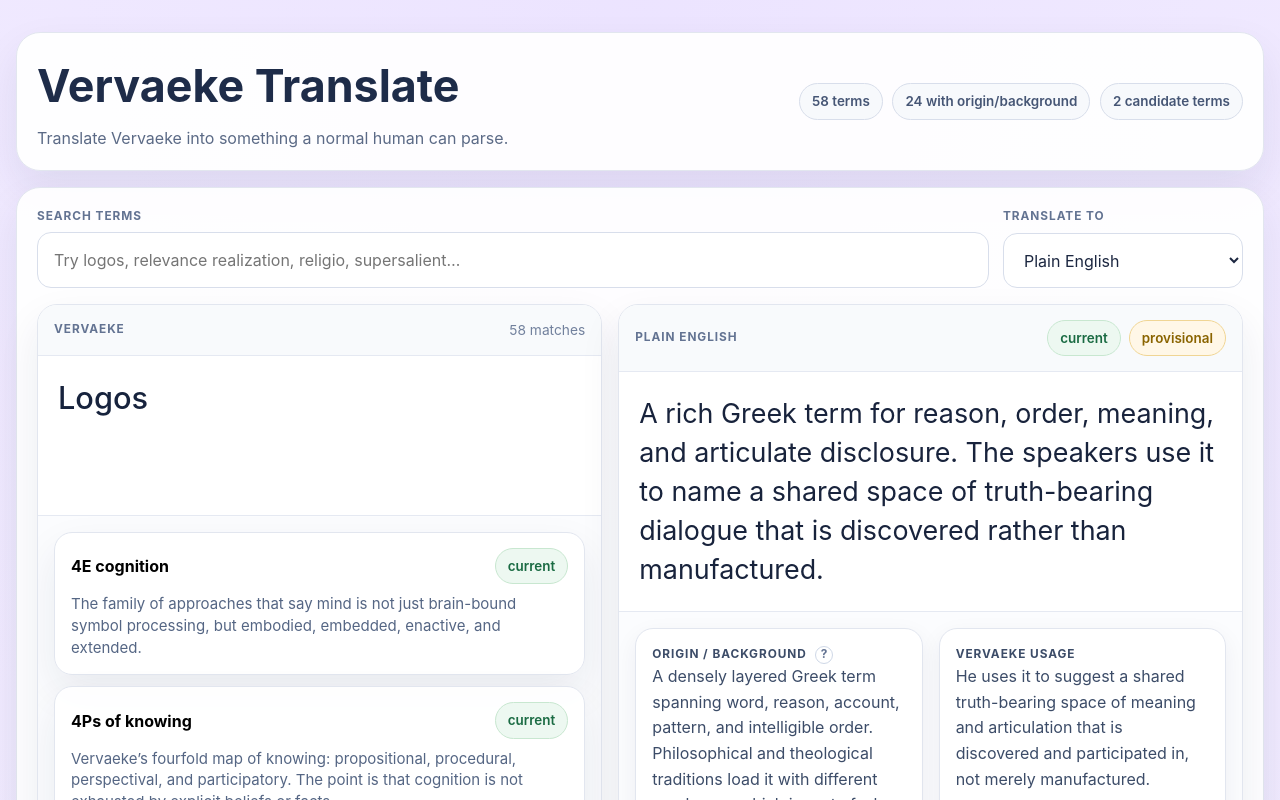
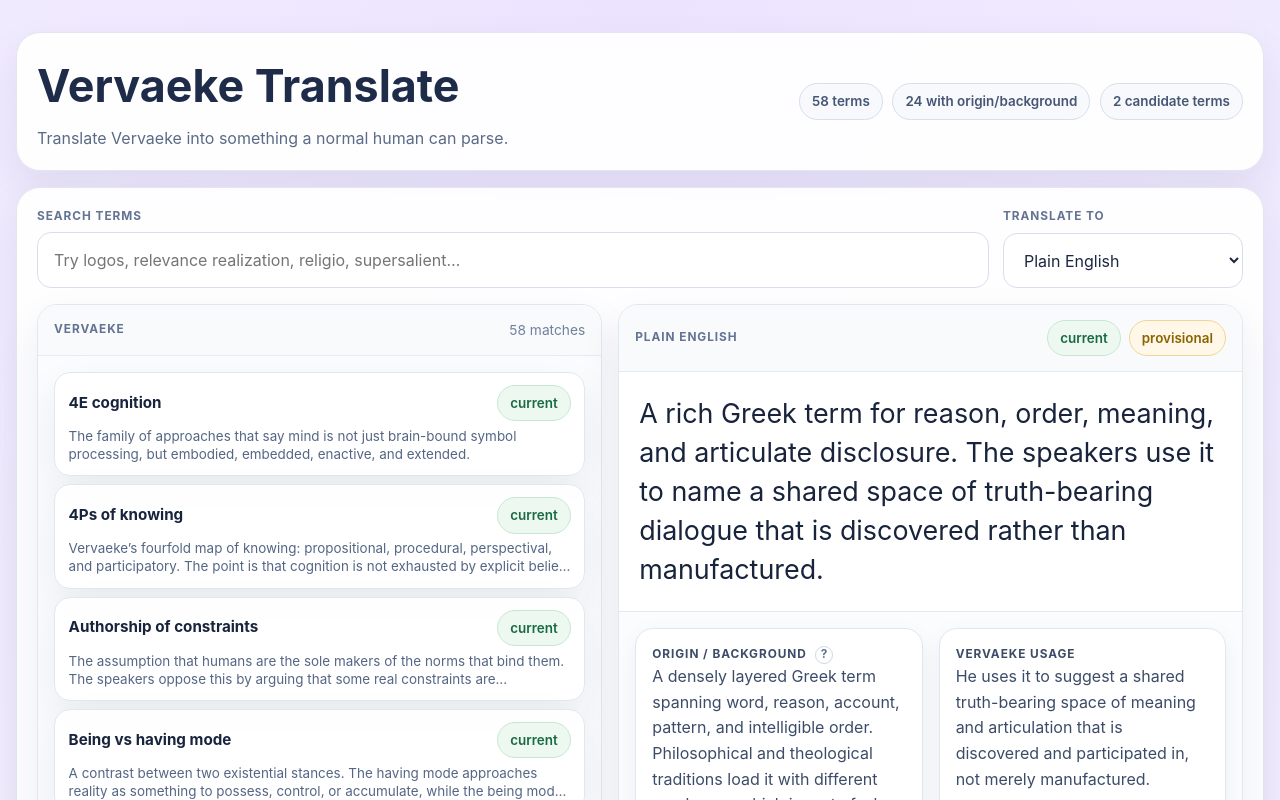
Before and after one commit to djinoz/vervaeke-translate, a React (Vite) app: page / in a window 1280 px wide. Shown: the top 800 px of the page. Built offline with nearby package versions, Linux system fonts and the light colour scheme.

Commit message:
feat: tighten term picker interactions

```diff
--- a/src/App.css
+++ b/src/App.css
@@ -115,7 +115,7 @@
   border-radius: 20px;
   overflow: hidden;
   display: grid;
-  grid-template-rows: auto auto 1fr;
+  grid-template-rows: auto 1fr;
   min-height: 42rem;
 }
 
@@ -134,7 +134,6 @@
   font-size: 0.86rem;
 }
 
-.selected-source-term,
 .translation-surface.primary-surface {
   min-height: 10rem;
   display: flex;
@@ -148,10 +147,6 @@
   border-bottom: 1px solid #e5e9f2;
 }
 
-.selected-source-term {
-  font-weight: 500;
-}
-
 .term-buttons {
   display: grid;
   gap: 0.7rem;
@@ -161,10 +156,14 @@
   background: #fbfcfe;
 }
 
+.term-buttons.compact-list {
+  gap: 0.5rem;
+}
+
 .term-button {
   width: 100%;
-  padding: 0.95rem 1rem;
-  border-radius: 18px;
+  padding: 0.75rem 0.85rem;
+  border-radius: 16px;
   text-align: left;
   cursor: pointer;
   transition: transform 120ms ease, border-color 120ms ease, box-shadow 120ms ease;
@@ -190,12 +189,23 @@
   justify-content: space-between;
 }
 
+.term-button-head strong {
+  font-size: 0.95rem;
+  color: #18233c;
+}
+
 .term-button-copy {
-  display: block;
-  margin-top: 0.55rem;
+  display: -webkit-box;
+  margin-top: 0.35rem;
   color: #556684;
-  font-size: 0.94rem;
-  line-height: 1.45;
+  font-size: 0.84rem;
+  line-height: 1.35;
+  overflow: hidden;
+  text-overflow: ellipsis;
+  -webkit-box-orient: vertical;
+  -webkit-line-clamp: 2;
+  line-clamp: 2;
+  max-height: 2.7em;
 }
 
 .result-window {
@@ -340,7 +350,6 @@ code {
     padding: 1rem;
   }
 
-  .selected-source-term,
   .translation-surface.primary-surface {
     min-height: 8rem;
     padding: 1rem;
--- a/src/App.tsx
+++ b/src/App.tsx
@@ -68,16 +68,15 @@ function App() {
               <span className="window-meta">{filteredEntries.length} matches</span>
             </div>
 
-            <div className="selected-source-term">
-              {selectedEntry ? selectedEntry.term : 'No matching term'}
-            </div>
-
-            <div className="term-buttons">
+            <div className="term-buttons compact-list">
               {filteredEntries.map((entry) => (
                 <button
                   key={entry.slug}
                   className={entry.slug === selectedEntry?.slug ? 'term-button active' : 'term-button'}
-                  onClick={() => setSelectedSlug(entry.slug)}
+                  onClick={() => {
+                    setSelectedSlug(entry.slug)
+                    setQuery(entry.term)
+                  }}
                   type="button"
                 >
                   <span className="term-button-head">
```
